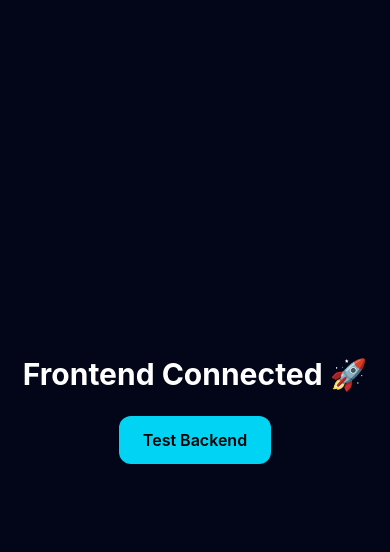
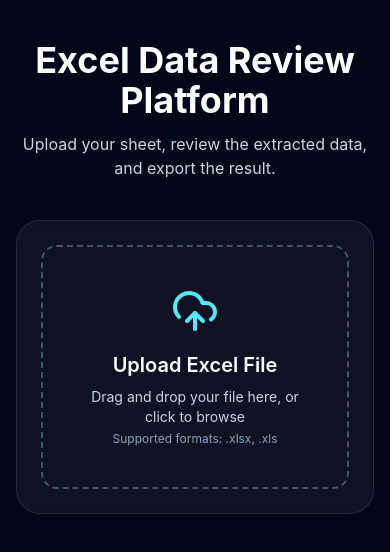
Before and after one commit to nadaakhaalifa/real-estate-ai, a React app in the folder frontend/: page / in a window 390 px wide. Shown: the top 552 px of the page. Built offline with nearby package versions, Linux system fonts and the light colour scheme; no server answers; the HTML template or start-up script is replaced by a standard one.

Commit message:
add responsive drag and drop upload UI

```diff
--- a/frontend/package.json
+++ b/frontend/package.json
@@ -16,6 +16,7 @@
     "lucide-react": "^1.8.0",
     "react": "^19.2.5",
     "react-dom": "^19.2.5",
+    "react-dropzone": "^15.0.0",
     "tailwindcss": "^4.2.2"
   },
   "devDependencies": {
--- a/frontend/src/App.jsx
+++ b/frontend/src/App.jsx
@@ -1,30 +1,19 @@
-import { useState } from "react";
-import api from "./api/client";
+import UploadBox from "./components/UploadBox";
 
 function App() {
-  const [message, setMessage] = useState("");
+  return (
+    <div className="min-h-screen bg-slate-950 px-4 py-10 text-white">
+      <div className="mx-auto flex max-w-6xl flex-col items-center">
+        <h1 className="mb-3 text-center text-4xl font-bold">
+          Excel Data Review Platform
+        </h1>
 
-  async function testBackend() {
-    try {
-      const response = await api.get("/health");
-      setMessage(response.data.status);
-    } catch (error) {
-      setMessage("backend connection failed");
-    }
-  }
+        <p className="mb-10 text-center text-slate-300">
+          Upload your sheet, review the extracted data, and export the result.
+        </p>
 
-  return (
-    <div className="flex min-h-screen flex-col items-center justify-center gap-6 bg-slate-950 text-white">
-      <h1 className="text-3xl font-bold">Frontend Connected 🚀</h1>
-
-      <button
-        onClick={testBackend}
-        className="rounded-xl bg-cyan-400 px-6 py-3 font-semibold text-black"
-      >
-        Test Backend
-      </button>
-
-      <p className="text-lg">{message}</p>
+        <UploadBox />
+      </div>
     </div>
   );
 }
--- /dev/null
+++ b/frontend/src/components/UploadBox.jsx
@@ -0,0 +1,67 @@
+import { useCallback, useState } from "react";
+import { useDropzone } from "react-dropzone";
+import { UploadCloud, FileText } from "lucide-react";
+
+function UploadBox() {
+  const [file, setFile] = useState(null);
+
+  const onDrop = useCallback((acceptedFiles) => {
+    const selectedFile = acceptedFiles[0];
+    setFile(selectedFile);
+  }, []);
+
+  const { getRootProps, getInputProps, isDragActive } = useDropzone({
+    onDrop,
+    multiple: false,
+    accept: {
+      "application/vnd.openxmlformats-officedocument.spreadsheetml.sheet": [".xlsx"],
+      "application/vnd.ms-excel": [".xls"],
+    },
+  });
+
+  return (
+    <div className="w-full max-w-3xl rounded-3xl border border-white/10 bg-white/5 p-6 shadow-xl backdrop-blur">
+
+      <div
+        {...getRootProps()}
+        className={`cursor-pointer rounded-2xl border-2 border-dashed p-10 text-center transition ${
+          isDragActive
+            ? "border-cyan-400 bg-cyan-400/10"
+            : "border-slate-600 hover:border-cyan-400 hover:bg-white/5"
+        }`}
+      >
+        <input {...getInputProps()} />
+
+        <div className="flex flex-col items-center gap-4">
+          <UploadCloud className="h-12 w-12 text-cyan-300" />
+
+          <div>
+            <h2 className="text-xl font-semibold text-white">
+              Upload Excel File
+            </h2>
+            <p className="mt-2 text-sm text-slate-300">
+              Drag and drop your file here, or click to browse
+            </p>
+            <p className="mt-1 text-xs text-slate-400">
+              Supported formats: .xlsx, .xls
+            </p>
+          </div>
+        </div>
+      </div>
+
+      {/* Selected file preview */}
+      {file && (
+        <div className="mt-6 flex items-center justify-between rounded-xl bg-slate-800 p-4">
+          <div className="flex items-center gap-3">
+            <FileText className="text-cyan-400" />
+            <span className="text-sm text-white">{file.name}</span>
+          </div>
+
+          <span className="text-xs text-green-400">Ready</span>
+        </div>
+      )}
+    </div>
+  );
+}
+
+export default UploadBox;
```
Also changed, not shown: 1 other file (tests, documents, lock files or other folders).
